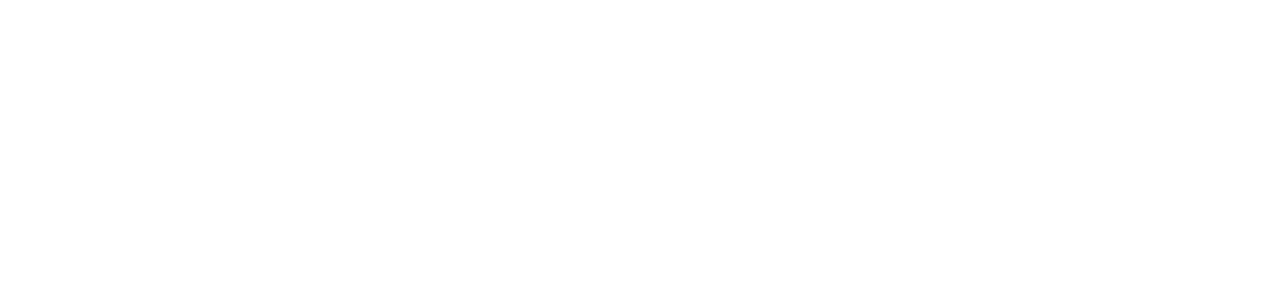
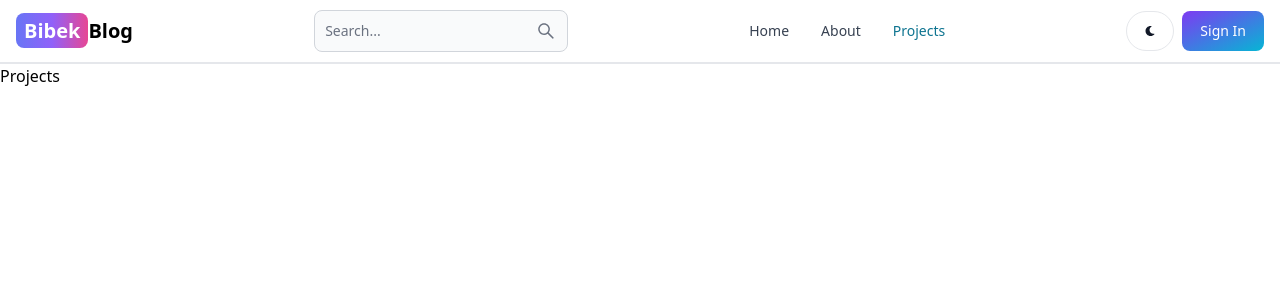
Before and after one commit to bibeknayaju/react-blog, a React (Vite) app in the folder client/: page /projects in a window 1280 px wide. Before the commit this address had no page. Shown: the top 300 px of the page. Built offline with nearby package versions, Linux system fonts and the light colour scheme.

Commit message:
create the header section

```diff
--- a/client/package.json
+++ b/client/package.json
@@ -10,8 +10,10 @@
     "preview": "vite preview"
   },
   "dependencies": {
+    "flowbite-react": "^0.7.2",
     "react": "^18.2.0",
     "react-dom": "^18.2.0",
+    "react-icons": "^5.0.1",
     "react-router-dom": "^6.21.3"
   },
   "devDependencies": {
--- a/client/src/App.jsx
+++ b/client/src/App.jsx
@@ -3,15 +3,21 @@
 import About from "./pages/About";
 import SignIn from "./pages/SignIn";
 import SignUp from "./pages/SignUp";
+import Header from "./components/Header";
+import Dashboard from "./pages/Dashboard";
+import Projects from "./pages/Projects";
 
 function App() {
   return (
     <BrowserRouter>
+      <Header />
       <Routes>
         <Route path="/" element={<Home />} />
         <Route path="/about" element={<About />} />
         <Route path="/sign-in" element={<SignIn />} />
         <Route path="/sign-up" element={<SignUp />} />
+        <Route path="/projects" element={<Projects />} />
+        <Route path="/dashboard" element={<Dashboard />} />
       </Routes>
     </BrowserRouter>
   );
--- /dev/null
+++ b/client/src/components/Header.jsx
@@ -0,0 +1,55 @@
+import { Button, Navbar, TextInput } from "flowbite-react";
+import { Link, useLocation } from "react-router-dom";
+import { AiOutlineSearch } from "react-icons/ai";
+import { FaMoon } from "react-icons/fa";
+
+export default function Header() {
+  const path = useLocation().pathname;
+  return (
+    <Navbar className="border-b-2">
+      <Link
+        to={"/"}
+        className="self-center whitespace-nowrap text-sm sm:text-xl font-semibold dark:text-white">
+        <span className="px-2 py-1 bg-gradient-to-r from-indigo-500 via-purple-500 to-pink-500 rounded-lg text-white">
+          Bibek
+        </span>
+        Blog
+      </Link>
+
+      <form>
+        <TextInput
+          placeholder="Search..."
+          type="text"
+          rightIcon={AiOutlineSearch}
+          className="hidden lg:inline-block"
+        />
+      </form>
+
+      <Button className="w-12 h-10 lg:hidden" pill color="gray">
+        <AiOutlineSearch />
+      </Button>
+
+      <div className="flex gap-2 md:order-2">
+        <Button className="w-12 h-10 hidden sm:inline" pill color="gray">
+          <FaMoon />
+        </Button>
+
+        <Link>
+          <Button gradientDuoTone={"purpleToBlue"}>Sign In</Button>
+        </Link>
+        <Navbar.Toggle />
+      </div>
+      <Navbar.Collapse>
+        <Navbar.Link active={path === "/"} as={"div"}>
+          <Link to="/">Home</Link>
+        </Navbar.Link>
+        <Navbar.Link active={path === "/about"} as={"div"}>
+          <Link to="/about">About</Link>
+        </Navbar.Link>
+        <Navbar.Link active={path === "/projects"} as={"div"}>
+          <Link to="/projects">Projects</Link>
+        </Navbar.Link>
+      </Navbar.Collapse>
+    </Navbar>
+  );
+}
--- /dev/null
+++ b/client/src/pages/Projects.jsx
@@ -0,0 +1,5 @@
+import React from "react";
+
+export default function Projects() {
+  return <div>Projects</div>;
+}
--- a/client/tailwind.config.js
+++ b/client/tailwind.config.js
@@ -1,8 +1,12 @@
 /** @type {import('tailwindcss').Config} */
 export default {
-  content: ["./index.html", "./src/**/*.{js,ts,jsx,tsx}"],
+  content: [
+    "./index.html",
+    "./src/**/*.{js,ts,jsx,tsx}",
+    "node_modules/flowbite-react/lib/esm/**/*.js",
+  ],
   theme: {
     extend: {},
   },
-  plugins: [],
+  plugins: [require("flowbite/plugin")],
 };
```
Also changed, not shown: 1 other file (tests, documents, lock files or other folders).
